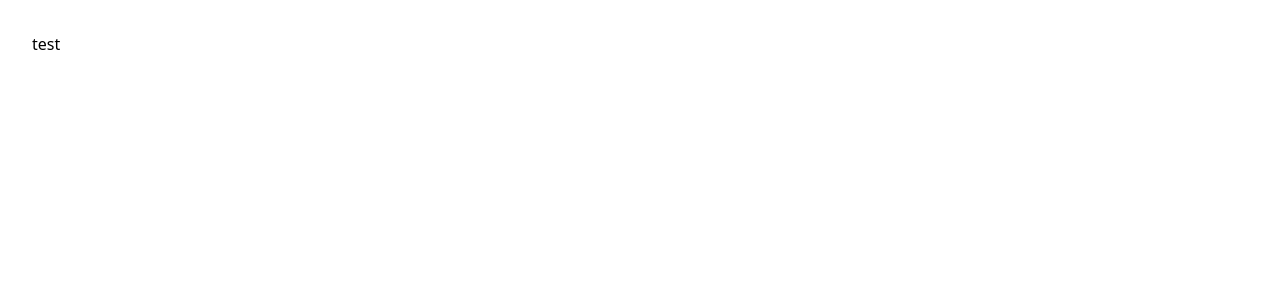
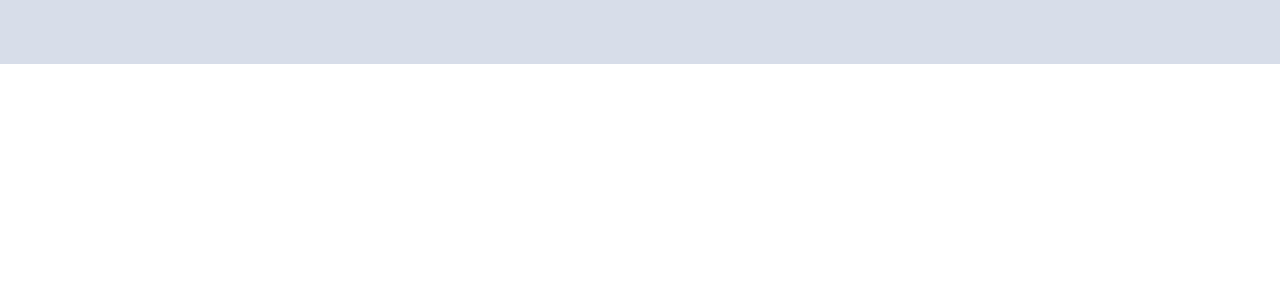
Before and after one commit to kougakusai/clubhook, a Next.js app: page / in a window 1280 px wide. Shown: the top 300 px of the page. Built offline with nearby package versions, Linux system fonts and the light colour scheme.

Commit message:
✨ Tailwind JITの導入

```diff
--- a/src/pages/index.tsx
+++ b/src/pages/index.tsx
@@ -1,7 +1,7 @@
 export default function Home() {
   return (
     <div className="container">
-      <h1 className="p-5 m-3">test</h1>
+      <div className="w-full bg-[#D8DEE9] h-[64px]"></div>
     </div>
   );
 }
--- a/tailwind.config.js
+++ b/tailwind.config.js
@@ -1,5 +1,6 @@
 module.exports = {
-  purge: ['./pages/**/*.{js,ts,jsx,tsx}', './components/**/*.{js,ts,jsx,tsx}'],
+  mode: 'jit',
+  purge: ['./src/**/*.{js,ts,jsx,tsx}'],
   darkMode: 'class', // or 'media' or 'class'
   theme: {
     extend: {},
```
